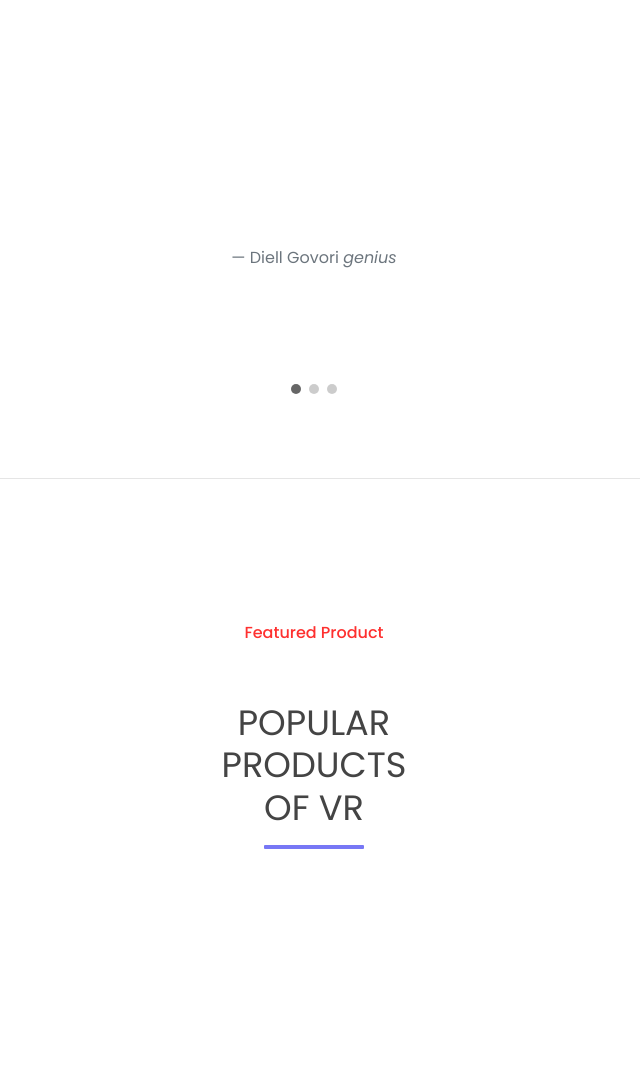
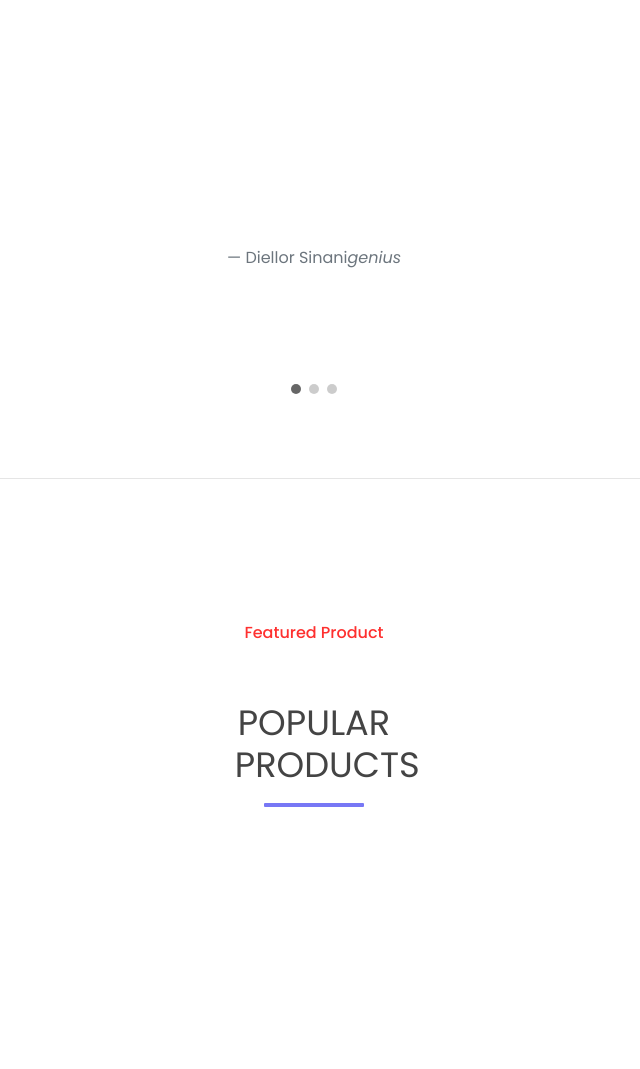
Before and after one commit to Dielldev/Vir, a PHP site: page /index.php in a window 1280 px wide. Shown: the part 2199-3268 px from the top of the page, without its empty margins (326-966 px from the left). Run offline with PHP 8.4, Linux system fonts and the light colour scheme; data that the repository does not hold is empty; a stand-in replaces the project's code that opens the database connection; some libraries are stand-ins or nearby versions.

Commit message:
Update index.php

```diff
--- a/index.php
+++ b/index.php
@@ -516,7 +516,7 @@
         <blockquote class="blockquote text-center">
           <p class="mb-0"><i class="fa fa-quote-left"></i> "Virtual reality is the first step in a grand adventure into the landscape of the imagination."
           </p>
-          <footer class="blockquote-footer">Diell Govori <cite title="Source Title">genius</cite></footer>
+          <footer class="blockquote-footer">Diellor Sinani<cite title="Source Title">genius</cite></footer>
           <!-- Client review stars -->
           <!-- "fas fa-star" for a full star, "far fa-star" for an empty star, "far fa-star-half-alt" for a half star. -->
           <p class="client-review-stars">
@@ -581,7 +581,7 @@
 						<div class="col-md-8 col-lg-6">
 								<div class="header">
 										<h3>Featured Product</h3>
-										<h2>Popular Products of VR</h2>
+										<h2>Popular Products </h2>
 								</div>
 						</div>
 				</div>
```
